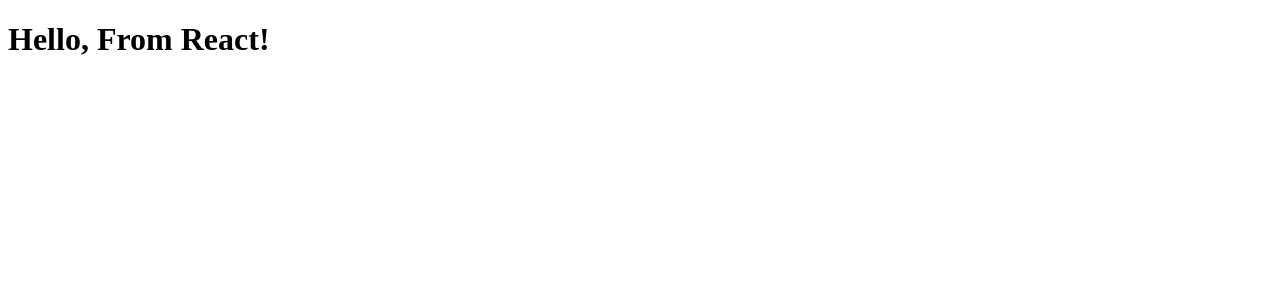
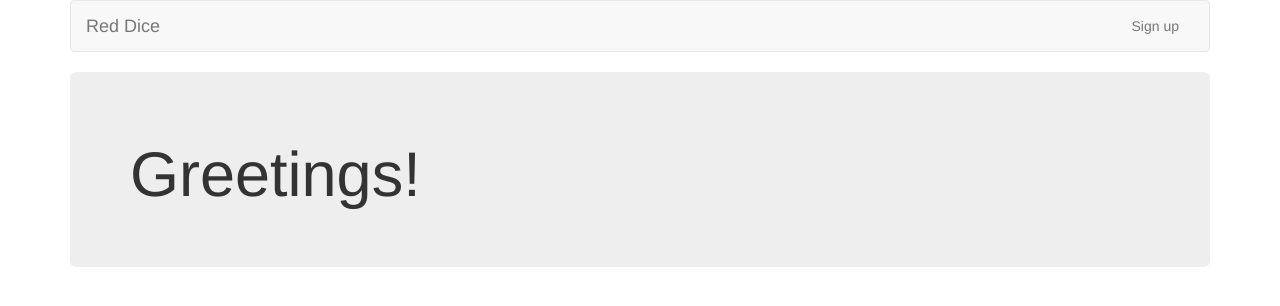
Before and after one commit to roije/react_redux_hapi, a React app: page / in a window 1280 px wide. Built offline with nearby package versions, Linux system fonts and the light colour scheme.

Commit message:
project setup: react router and basic navigation

```diff
--- a/src/components/App.js
+++ b/src/components/App.js
@@ -2,11 +2,16 @@
  * Created by roije on 2/5/17.
  */
 import React, { Component } from 'react';
+import Greetings from './Greetings';
+import NavigationBar from './NavigationBar';
 
 class App extends Component {
   render() {
     return(
-      <h1>Hello, {this.props.name}!</h1>
+      <div className="container">
+        <NavigationBar />
+        {this.props.children}
+      </div>
     )
   }
 };
--- /dev/null
+++ b/src/components/Greetings.js
@@ -0,0 +1,16 @@
+/**
+ * Created by roije on 2/6/17.
+ */
+import React from 'react';
+
+class Greetings extends React.Component{
+  render() {
+    return(
+      <div className="jumbotron">
+        <h1>Greetings!</h1>
+      </div>
+    );
+  }
+}
+
+export default Greetings;
--- /dev/null
+++ b/src/components/NavigationBar.js
@@ -0,0 +1,23 @@
+/**
+ * Created by roije on 2/6/17.
+ */
+import React from 'react';
+import { Link } from 'react-router';
+
+export default () => {
+  return(
+    <nav className="navbar navbar-default">
+      <div className="container-fluid">
+        <div className="navbar-header">
+          <Link to="/" className="navbar-brand">Red Dice</Link>
+        </div>
+
+        <div className="collapse navbar-collapse">
+          <ul className="nav navbar-nav navbar-right">
+            <li><Link to="/signup">Sign up</Link></li>
+          </ul>
+        </div>
+      </div>
+    </nav>
+  );
+}
--- /dev/null
+++ b/src/components/signup/SignupPage.js
@@ -0,0 +1,16 @@
+/**
+ * Created by roije on 2/6/17.
+ */
+import React from 'react';
+
+class SignupPage extends React.Component{
+  render() {
+    return(
+      <div>
+        <h1>Signup page</h1>
+      </div>
+    )
+  }
+}
+
+export default SignupPage;
--- a/src/index.js
+++ b/src/index.js
@@ -3,6 +3,7 @@
  */
 import React from 'react';
 import { render } from 'react-dom';
-import App from './components/App';
+import {Router, browserHistory} from 'react-router';
+import routes from './routes'
 
-render(<App name='From React'/>, document.getElementById('root'));
+render(<Router history={browserHistory} routes={routes}/>, document.getElementById('root'));
--- /dev/null
+++ b/src/routes.js
@@ -0,0 +1,16 @@
+/**
+ * Created by roije on 2/6/17.
+ */
+import React from 'react';
+import { Route, IndexRoute } from 'react-router';
+import App from './components/App'
+import Greetings from './components/Greetings'
+import SignupPage from './components/signup/SignupPage'
+
+export default (
+  <Route path = "/" component={App}>
+    <IndexRoute component={Greetings} />
+    <Route path="signup" component={SignupPage} />
+
+  </Route>
+)
--- a/webpack.dev.config.js
+++ b/webpack.dev.config.js
@@ -31,7 +31,8 @@
       },
       {
         test: /\.s?css$/,
-        loader: 'style!css!sass'
+        loader: 'style!css!sass',
+        include: ['./node_modules/']
       },
       {
         test: /\.png/,
```
Also changed, not shown: package.json (+8 -0 lines), dist/index.html.
